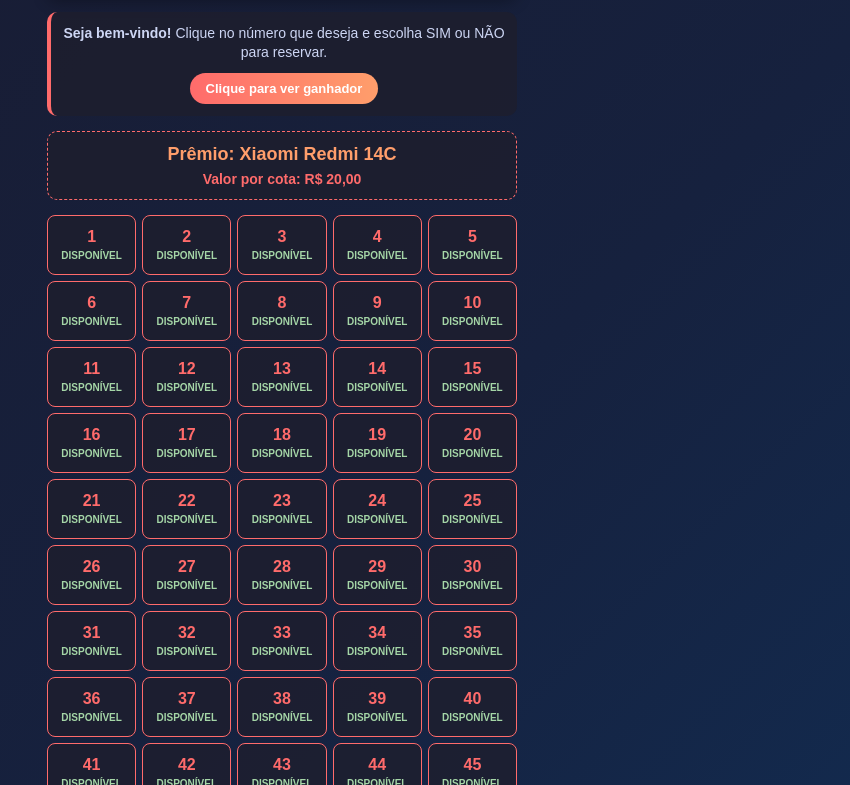
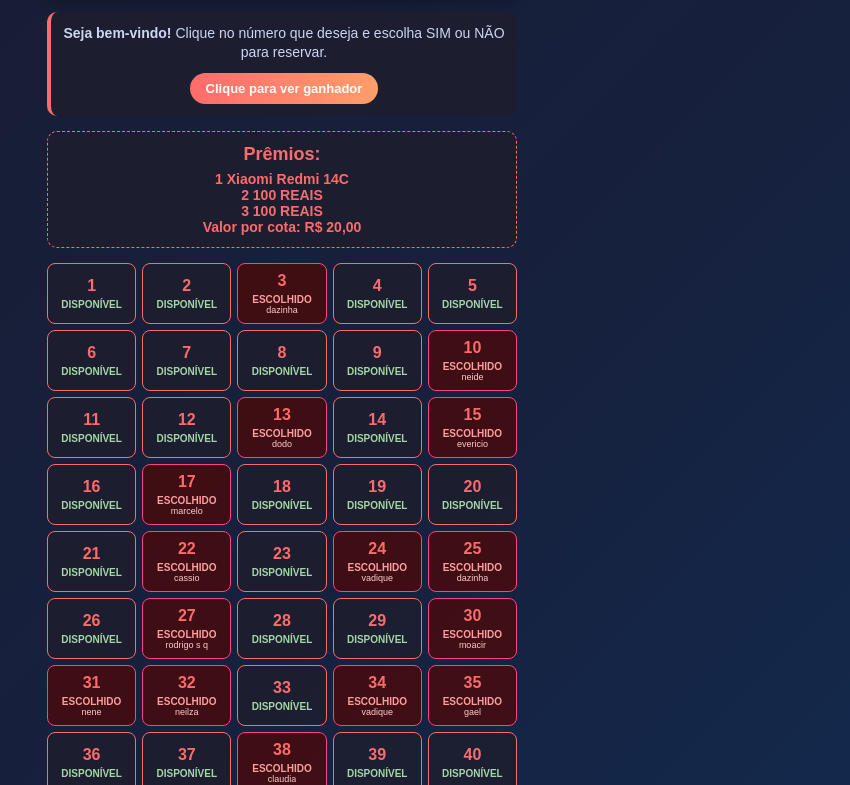
Before and after one commit to RIFADODIA/Niltonrifa, a plain HTML site: page index.html in a window 1280 px wide. Shown: the part 464-1249 px from the top of the page, without its empty margins (358-1208 px from the left). Drawn offline with Linux system fonts and the light colour scheme.

Commit message:
Update index.html

```diff
--- a/index.html
+++ b/index.html
@@ -6,12 +6,14 @@
 <title>RIFA BRASIL - MRC</title>
 <script>
 const config = {
-  premiumValue: "Xiaomi Redmi 14C",
+  premiumValue: "1 Xiaomi Redmi 14C",   // Primeiro prêmio
+  secondPrize: "2 100 REAIS",                    // Segundo prêmio (ex: "100 Reais"), vazio = não aparece
+  thirdPrize: "3 100 REAIS",                     // Terceiro prêmio
   ticketValue: 20,
   winningNumber: null,
-  reservedGroups: "[1] [2] [3] [4] [5] [6] [7] [8] [9] [10] [11] [12] [13] [14] [15] [16] [17] [18] [19] [20] [21] [22] [23] [24] [25] [26] [27] [28] [29] [30] [31] [32] [33] [34] [35] [36] [37] [38] [39] [40] [41] [42] [43] [44] [45] [46] [47] [48] [49] [50] [51] [52] [53] [54] [55] [56] [57] [58] [59] [60] [61] [62] [63] [64] [65] [66] [67] [68] [69] [70] [71] [72] [73] [74] [75] [76] [77] [78] [79] [80] [81] [82] [83] [84] [85] [86] [87] [88] [89] [90] [91] [92] [93] [94] [95] [96] [97] [98] [99] [00]",
-  pixKey: "070.954.695-55 MARIA SÃO PEDRO DOS SANTOS DUNDA",
-  whatsappNumber: "5575997054600",
+  reservedGroups: "[1] [2] [.3dazinha] [4] [5] [6] [7] [8] [9] [.10neide] [11] [12] [.13dodo] [14] [.15evericio] [16] [.17marcelo] [18] [19] [20] [21] [.22cassio] [23] [.24vadique] [.25dazinha] [26] [.27rodrigo s q] [28] [29] [.30moacir] [.31nene] [.32neilza] [33] [.34vadique] [.35gael] [36] [37] [.38claudia] [39] [40] [.41evericio] [42] [43] [44] [45] [.46evericio] [47] [.48dora] [.49joao d g] [50] [51] [.52joao d g] [53] [.54rodrigo s q] [55] [.56conceiçao] [.57marcelo] [58] [59] [60] [61] [62] [63] [64] [65] [66] [67] [68] [69] [.70gu] [71] [72] [73] [.74dora] [75] [76] [77] [78] [79] [80] [81] [82] [83] [84] [85] [86] [87] [88] [.89dora] [90] [91] [92] [93] [.94edmilson] [95] [96] [97] [.98edmilson] [.99evericio] [00]",
+  pixKey: "75981816830 NILTON CESAR GABRIEL MACHADO",
+  whatsappNumber: "5575981816830",
   prizeImages: [
     "https://i.ibb.co/8gD4KvFz/Screenshot-2025-08-31-23-04-57-633-com-whatsapp-w4b.png",
     "https://i.ibb.co/2YmztL9K/Screenshot-2025-08-31-23-01-52-623-com-whatsapp-w4b.png",
@@ -44,7 +46,7 @@
 .last-winner-btn {padding:8px 16px;background:linear-gradient(90deg, #ff6b6b, #ff9e6b);color:#fff;font-weight:600;border:none;border-radius:20px;cursor:pointer;transition:all 0.3s;font-size:13px;}
 .last-winner-btn:hover {transform:translateY(-2px);}
 .prize-info{background:rgba(30,30,46,0.8);padding:12px;border-radius:10px;margin-bottom:15px;text-align:center;border:1px dashed #ff6b6b;}
-.prize-info h2{color:#ff9e6b;margin-bottom:6px;font-size:18px;font-weight:700;}
+.prize-info h2{color:#ff6b6b;margin-bottom:6px;font-size:18px;font-weight:700;}
 .prize-info p{color:#ff6b6b;font-weight:600;font-size:14px;}
 .blocks-container{display:grid;grid-template-columns:repeat(5,1fr);gap:6px;margin-bottom:15px;}
 .block{background:rgba(30,30,46,0.8);border:1px solid #ff6b6b;border-radius:8px;display:flex;flex-direction:column;justify-content:center;align-items:center;padding:8px 3px;min-height:60px;cursor:pointer;}
@@ -55,7 +57,7 @@
 .block.available .block-status {color: #a5d6a7;}
 .block.winner{background:rgba(123,31,162,0.8);color:#fff;border-color:#ce93d8;}
 .winner-section{background:rgba(30,30,46,0.8);padding:12px;border-radius:10px;margin-top:15px;text-align:center;border-left:4px solid #ff6b6b;}
-.winner-section h3{color:#ff9e6b;margin-bottom:8px;font-size:16px;}
+.winner-section h3{color:#ff6b6b;margin-bottom:8px;font-size:16px;}
 .no-winner{font-style:italic;color:#ff9e6b;}
 .footer-note{text-align:center;margin-top:15px;color:#ff9e6b;font-size:12px;padding:15px;}
 .modal {display:none;position:fixed;top:50%;left:50%;transform:translate(-50%,-50%);background:rgba(30,30,46,0.95);padding:15px;border-radius:12px;border:2px solid #ff6b6b;z-index:1000;text-align:center; max-width:90%; width:300px;}
@@ -76,7 +78,7 @@
 <div class="overlay" id="overlay"></div>
 <div class="container">
   <div class="header">
-    <h1>RIFA RESPONSÁVEL MARIA</h1>
+    <h1>RIFA DE NILTON CESAR</h1>
     <p>RESULTADO DO JOGO DO BICHO 19h - BA ASSIM QUE ENCHER</p>
   </div>
   <div class="prize-carousel-section">
@@ -92,7 +94,10 @@
     </div>
   </div>
   <div class="prize-info">
-    <h2>Prêmio: <span id="premiumValue"></span></h2>
+    <h2>Prêmios:</h2>
+    <p id="prize1"></p>
+    <p id="prize2"></p>
+    <p id="prize3"></p>
     <p>Valor por cota: R$ <span id="ticketValue"></span>,00</p>
   </div>
   <div class="blocks-container" id="blocksContainer"></div>
@@ -122,8 +127,21 @@
 
 <script>
 function init() {
-  document.getElementById("premiumValue").textContent = config.premiumValue;
   document.getElementById("ticketValue").textContent = config.ticketValue;
+
+  // Configurar prêmios dinâmicos
+  const prizeFields = ["prize1", "prize2", "prize3"];
+  const prizes = [config.premiumValue, config.secondPrize, config.thirdPrize];
+  prizeFields.forEach((fieldId, index) => {
+    const el = document.getElementById(fieldId);
+    if (prizes[index] && prizes[index].trim() !== "") {
+      el.textContent = prizes[index];
+      el.style.display = "block";
+    } else {
+      el.style.display = "none";
+    }
+  });
+
   generateBlocks();
   updateWinnerDisplay();
   setupPrizeCarousel();
@@ -145,17 +163,15 @@
   const regex = /\[\.?([^\]]+)\]/g;
   let match;
   while ((match = regex.exec(reservedString)) !== null) {
-    const content = match[1];
-    const isReserved = match[0].includes('.');
-    if (isReserved) {
-      const numberMatch = content.match(/^\d+/);
-      let number = numberMatch ? parseInt(numberMatch[0]) : parseInt(content);
-      if (number === 0) number = 100;
-      if (!isNaN(number) && number >= 1 && number <= 100) {
-        const name = content.replace(/^\d+/, '').trim();
-        reservedData.push({number: number, name: name || "Reservado"});
-      }
-    }
+    const content = match[1].trim();
+    const isReserved = match[0].startsWith('[.'); // ponto indica reservado com nome
+    let numberMatch = content.match(/^\d+/);
+    if (!numberMatch) continue;
+    let number = parseInt(numberMatch[0]);
+    if (number === 0) number = 100;
+    if (number < 1 || number > 100) continue;
+    const name = isReserved ? content.replace(/^\d+/, '').trim() || "Reservado" : null;
+    reservedData.push({ number, name, isReserved });
   }
   return reservedData;
 }
@@ -164,18 +180,24 @@
   const container = document.getElementById("blocksContainer");
   container.innerHTML = "";
   const reservedData = parseReservedGroups(config.reservedGroups);
+
   for (let i = 1; i <= 100; i++) {
     const block = document.createElement("div");
     block.className = "block";
     block.dataset.block = i;
+
     const reservedInfo = reservedData.find(item => item.number === i);
-    const isReserved = !!reservedInfo;
-    const statusElement = `<div class="block-status">${isReserved ? "ESCOLHIDO" : "DISPONÍVEL"}</div>`;
-    const nameElement = isReserved ? `<div class="reserved-name">${reservedInfo.name}</div>` : '';
+    const isReserved = reservedInfo && reservedInfo.isReserved;
+
+    const statusText = isReserved ? "ESCOLHIDO" : "DISPONÍVEL";
+    const nameElement = isReserved && reservedInfo.name ? `<div class="reserved-name">${reservedInfo.name}</div>` : '';
     const displayNumber = i === 100 ? "00" : i;
-    block.innerHTML = `<div class="block-number">${displayNumber}</div>${statusElement}${nameElement}`;
-    if (isReserved) block.classList.add("reserved");
-    else {
+
+    block.innerHTML = `<div class="block-number">${displayNumber}</div><div class="block-status">${statusText}</div>${nameElement}`;
+
+    if (isReserved) {
+      block.classList.add("reserved");
+    } else {
       block.classList.add("available");
       block.addEventListener("click", () => {
         selectedGroup = i;
@@ -183,10 +205,12 @@
         showConfirmation(i, generatedId);
       });
     }
+
     if (config.winningNumber !== null && config.winningNumber !== "" && i === config.winningNumber) {
       block.classList.add("winner");
       block.classList.remove("reserved");
     }
+
     container.appendChild(block);
   }
 }
@@ -203,7 +227,7 @@
   if (selectedGroup && generatedId) {
     const idText = `NUMERO-${selectedGroup}-${generatedId}`;
     navigator.clipboard.writeText(idText);
-    const message = encodeURIComponent(`OLÁ, GOSTARIA DE RESERVAR O NÚMERO ${selectedGroup}\nMEU ID DE CONFIRMAÇÃO É: ${idText}\n\nCHAVE PIX PARA PAGAMENTO:\n${config.pixKey}\n\nAGUARDANDO O COMPROVANTE 🙏 ACOMPANHE SITE AQUI: https://mariamrcrf.github.io/mariamrcrf/`);
+    const message = encodeURIComponent(`OLÁ, GOSTARIA DE RESERVAR O NÚMERO ${selectedGroup}\nMEU ID DE CONFIRMAÇÃO É: ${idText}\n\nCHAVE PIX PARA PAGAMENTO:\n${config.pixKey}\n\nAGUARDANDO O COMPROVANTE 🙏 ACOMPANHE SITE AQUI: https://rifadodia.github.io/Niltonrifa/`);
     window.open(`https://wa.me/${config.whatsappNumber}?text=${message}`, '_blank');
     document.getElementById("confirmationSection").style.display = "none";
     document.getElementById("overlay").style.display = "none";
```
